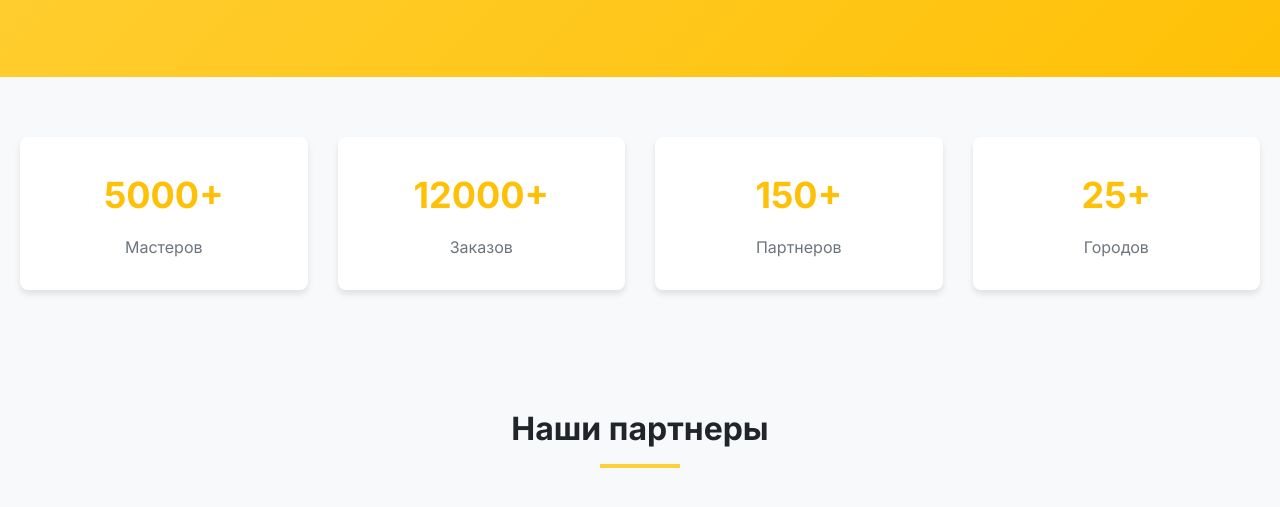
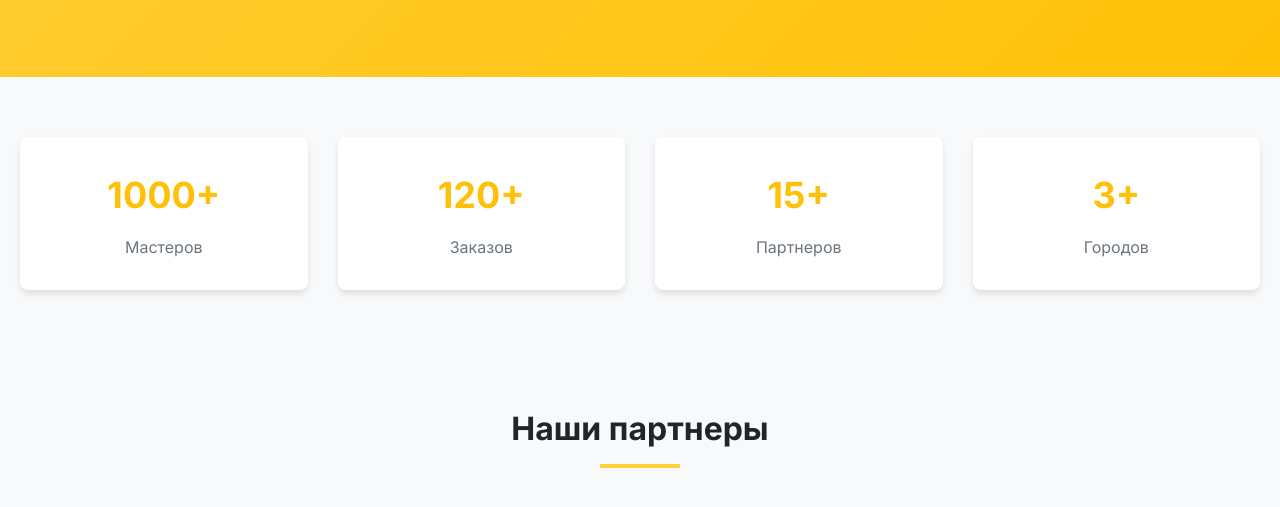
Before and after one commit to Waldemar-Foma/kladiez, a plain HTML site: page index.html in a window 1280 px wide. Shown: the part 583-1090 px from the top of the page. Drawn offline with Linux system fonts and the light colour scheme.

Commit message:
Update index.html

```diff
--- a/index.html
+++ b/index.html
@@ -145,19 +145,19 @@
       <div class="container">
         <div class="stats-grid">
           <div class="stat-card">
-            <div class="stat-number" id="masters-count">5000+</div>
+            <div class="stat-number" id="masters-count">1000+</div>
             <div class="stat-label">Мастеров</div>
           </div>
           <div class="stat-card">
-            <div class="stat-number" id="orders-count">12000+</div>
+            <div class="stat-number" id="orders-count">120+</div>
             <div class="stat-label">Заказов</div>
           </div>
           <div class="stat-card">
-            <div class="stat-number" id="partners-count">150+</div>
+            <div class="stat-number" id="partners-count">15+</div>
             <div class="stat-label">Партнеров</div>
           </div>
           <div class="stat-card">
-            <div class="stat-number" id="cities-count">25+</div>
+            <div class="stat-number" id="cities-count">3+</div>
             <div class="stat-label">Городов</div>
           </div>
         </div>
```
